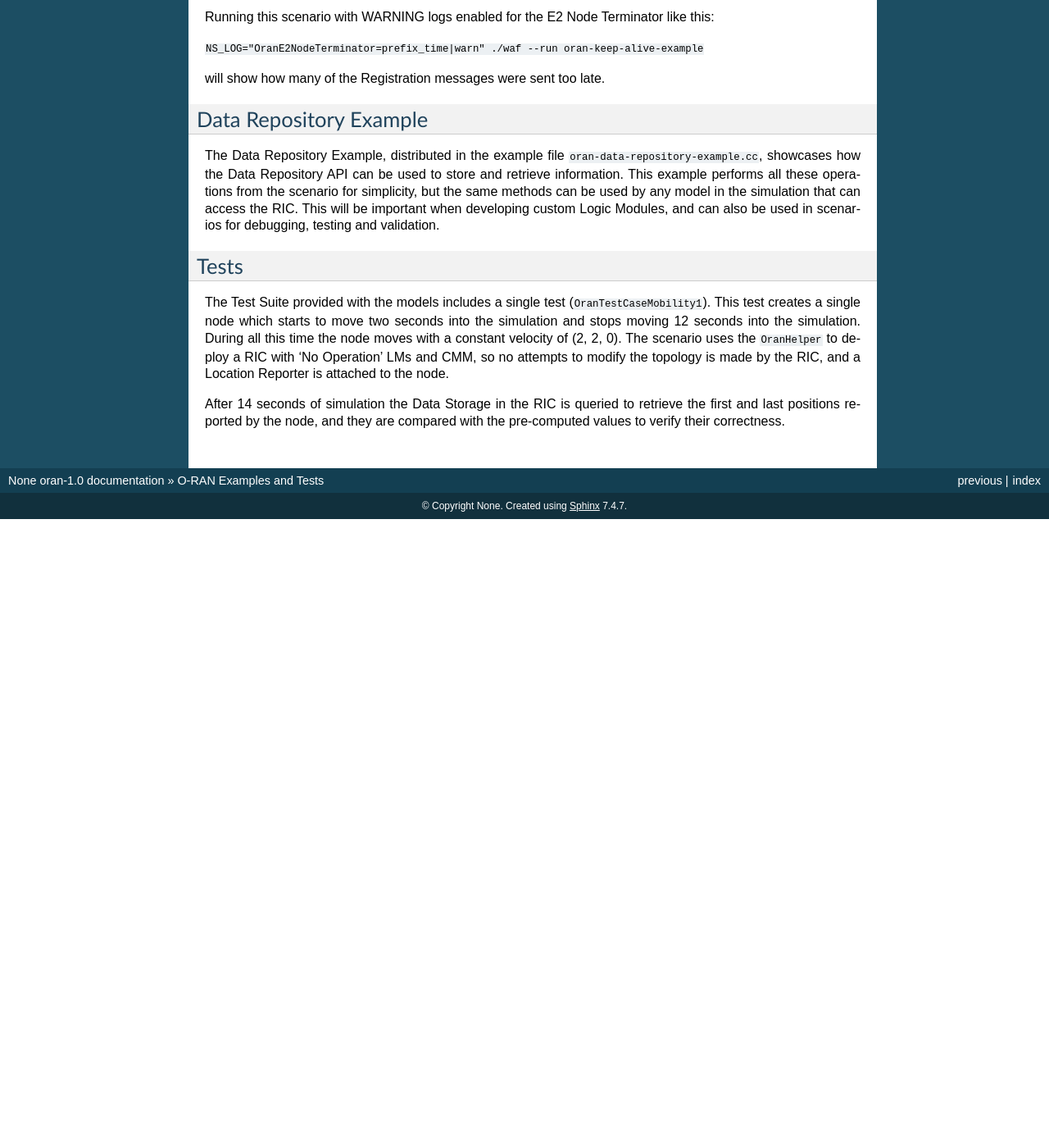
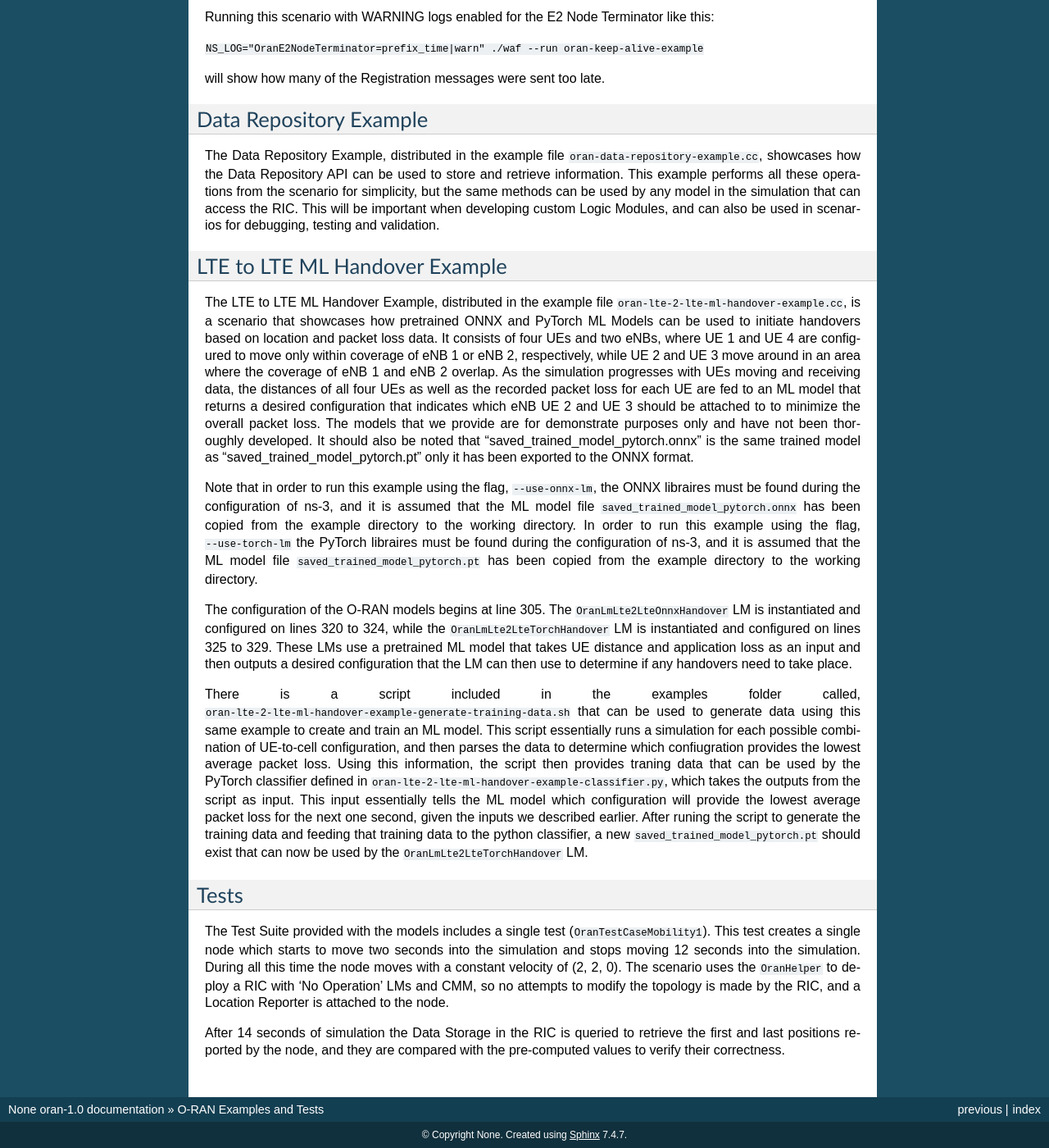
Before and after one commit to usnistgov/ns3-oran, a Sphinx documentation site: the page built from doc/source/oran-examples-and-test.rst, in a window 1280 px wide and 1400 px high, scrolled down 3272 px. Shown: the whole window at 82% size. Built offline with Sphinx 7.4.7, drawn with Linux system fonts in a browser that asks for light colours; formulas are drawn with MathJax 3; before the commit the page ends 3905 px from its top, so only the background shows below that; some of the changed text lies outside the part shown.

Commit message:
Updated Sphinx documentation

```diff
--- a/doc/source/oran-description.rst
+++ b/doc/source/oran-description.rst
@@ -30,6 +30,7 @@ This release of the ``oran`` module contains the following features:
   - Logic Module and Conflict Mitigation logic logging to the data repository.
   - Periodic or report-triggered invocation of the Logic Module's algorithms.
   - Simulated processing delay for each Logic Module.
+  - Integration with `ONNX Runtime`_ and `PyTorch`_ to support Machine Learning (ML)
 
 - Periodic reporting of metrics from the simulation nodes to the Near-RT RIC.
 - Periodic or event-triggered generation of reports.
@@ -42,3 +43,5 @@ This release of the ``oran`` module contains the following features:
 
 .. _O-RAN: https://www.o-ran.org/
 .. _Sqlite: https://www.sqlite.org
+.. _ONNX Runtime: https://onnxruntime.ai/
+.. _PyTorch: https://pytorch.org/
--- a/doc/source/oran-examples-and-test.rst
+++ b/doc/source/oran-examples-and-test.rst
@@ -33,7 +33,7 @@ This example provides two methods for optionally printing a message to the termi
 The configuration of the O-RAN models begins at line 178. Firstly, the components of the RIC are instantiated and configured:
 
 - Data Repository, instantiated on line 182 and configured on lines 188 through 192.
-- Default Logic Module, instantiated as ``OranLmLte2LteDistanceHandover`` on line 183 and configured on lines 194 tp 196.
+- Default Logic Module, instantiated as ``OranLmLte2LteDistanceHandover`` on line 183 and configured on lines 194 to 196.
 - Conflict Mitigation Module, instantiated as an ``OranCmmNoop`` on line 184 and configured on lines 198 and 199.
 - E2 Terminator, instantiated on line 186 and configured on lines 201 through 203.
 
@@ -124,6 +124,18 @@ The Data Repository Example, distributed in the example file ``oran-data-reposit
 
 
 
+LTE to LTE ML Handover Example
+************************************
+
+The LTE to LTE ML Handover Example, distributed in the example file ``oran-lte-2-lte-ml-handover-example.cc``, is a scenario that showcases how pretrained ONNX and PyTorch ML Models can be used to initiate handovers based on location and packet loss data. It consists of four UEs and two eNBs, where UE 1 and UE 4 are configured to move only within coverage of eNB 1 or eNB 2, respectively, while UE 2 and UE 3 move around in an area where the coverage of eNB 1 and eNB 2 overlap. As the simulation progresses with UEs moving and receiving data, the distances of all four UEs as well as the recorded packet loss for each UE are fed to an ML model that returns a desired configuration that indicates which eNB UE 2 and UE 3 should be attached to to minimize the overall packet loss. The models that we provide are for demonstrate purposes only and have not been thoroughly developed. It should also be noted that "saved_trained_model_pytorch.onnx" is the same trained model as "saved_trained_model_pytorch.pt" only it has been exported to the ONNX format.
+
+Note that in order to run this example using the flag, ``--use-onnx-lm``, the ONNX libraires must be found during the configuration of ns-3, and it is assumed that the ML model file ``saved_trained_model_pytorch.onnx`` has been copied from the example directory to the working directory. In order to run this example using the flag, ``--use-torch-lm`` the PyTorch libraires must be found during the configuration of ns-3, and it is assumed that the ML model file ``saved_trained_model_pytorch.pt`` has been copied from the example directory to the working directory.
+
+The configuration of the O-RAN models begins at line 305. The ``OranLmLte2LteOnnxHandover`` LM is instantiated and configured on lines 320 to 324, while the ``OranLmLte2LteTorchHandover`` LM is instantiated and configured on lines 325 to 329. These LMs use a pretrained ML model that takes UE distance and application loss as an input and then outputs a desired configuration that the LM can then use to determine if any handovers need to take place.
+
+There is a script included in the examples folder called, ``oran-lte-2-lte-ml-handover-example-generate-training-data.sh`` that can be used to generate data using this same example to create and train an ML model. This script essentially runs a simulation for each possible combination of UE-to-cell configuration, and then parses the data to determine which confiugration provides the lowest average packet loss. Using this information, the script then provides traning data that can be used by the PyTorch classifier defined in ``oran-lte-2-lte-ml-handover-example-classifier.py``, which takes the outputs from the script as input. This input essentially tells the ML model which configuration will provide the lowest average packet loss for the next one second, given the inputs we described earlier. After runing the script to generate the training data and feeding that training data to the python classifier, a new ``saved_trained_model_pytorch.pt`` should exist that can now be used by the ``OranLmLte2LteTorchHandover`` LM.
+
+
 Tests
 *****
 
```
Also changed, not shown: 1 other file.
